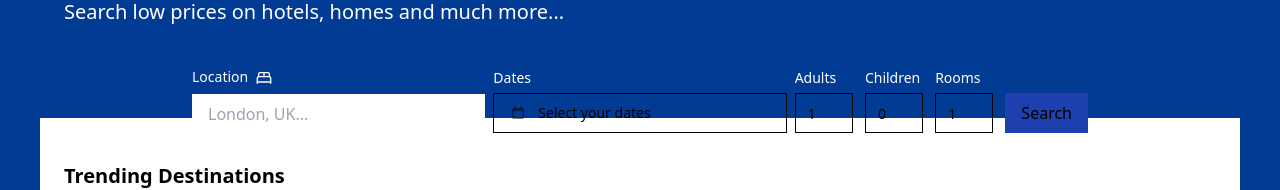
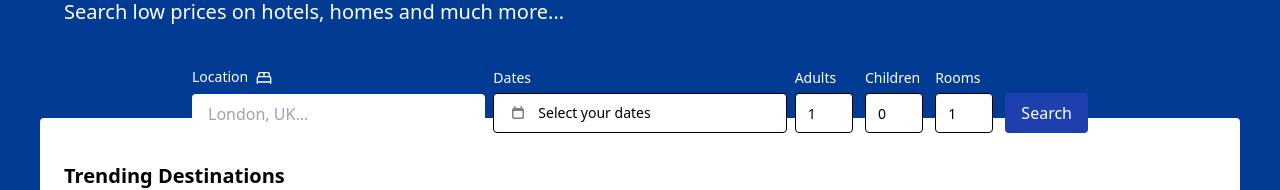
Before and after one commit to NjugunaBrian/bookingapp, a Next.js app: page / in a window 1280 px wide. Shown: the part 190-380 px from the top of the page. Built offline with nearby package versions, Linux system fonts and the light colour scheme.

Commit message:
style: consistent style format

```diff
--- a/app/page.tsx
+++ b/app/page.tsx
@@ -12,7 +12,7 @@ export default function Home() {
       <section className="m-4 mt-0 -mb-14 px-2 lg:px-4">
         <Searchform />
       </section>
-      <section className="mx-auto lg:mx-10 max-w-7xl mt-10 p-6 bg-white rounded-t-lg">
+      <section className="mx-auto lg:mx-10 max-w-7xl mt-10 p-6 bg-white rounded-t">
         <div className="pt-5">
           <h3 className="text-xl font-bold">Trending Destinations
           </h3>
@@ -22,7 +22,7 @@ export default function Home() {
         <div className="flex space-x-4 py-5 overflow-x-scroll">
           {trending_data.map((item) => (
             <div key={item.id} className="space-y-1 shrink-0 cursor-pointer">
-              <img key={item.id} src={item.src}  className="w-80 h-72 object-cover rounded-lg pb-2" alt="" />
+              <img key={item.id} src={item.src}  className="w-80 h-72 object-cover rounded pb-2" alt="" />
               <p className="font-bold">{item.title}</p>
               <p>{item.location}</p>
               <p className="font-light text-sm">{item.description}</p>
--- a/app/search/page.tsx
+++ b/app/search/page.tsx
@@ -62,8 +62,8 @@ async function Searchpage({ searchParams } : Props) {
                   </div>
 
                   <div className="text-right">
-                    <p className="text-xs">{item.booking_metadata}</p>
-                    <p className="font-bold text-2xl">{item.price}</p>
+                    <p className="text-xs ">{item.booking_metadata}</p>
+                    <p className="text-2xl font-bold">{item.price}</p>
                   </div>
 
                 </div>
--- a/components/Searchform.tsx
+++ b/components/Searchform.tsx
@@ -81,7 +81,7 @@ function Searchform() {
 
     return (
         <Form {...form}>
-            <form onSubmit={form.handleSubmit(onSubmit)} className="flex flex-col lg:flex-row items-center justify-center lg:max-w-4xl lg:mx-auto space-x-0 lg:space-x-2 space-y-4 lg:space-y-0 rounded-lg">
+            <form onSubmit={form.handleSubmit(onSubmit)} className="flex flex-col lg:flex-row items-center justify-center lg:max-w-4xl lg:mx-auto space-x-0 lg:space-x-2 space-y-4 lg:space-y-0 rounded">
                 <div className="grid w-full lg:max-w-xs items-center gap-1.5">
                     <FormField
                         control={form.control}
@@ -96,7 +96,7 @@ function Searchform() {
                                 <FormMessage />
 
                                 <FormControl>
-                                    <input placeholder="London, UK..." {...field} className="outline-[1px] px-4 py-2 rounded-lg w-full lg:max-w-xs" />
+                                    <input placeholder="London, UK..." {...field} className="outline-[1px] px-4 py-2 rounded w-full lg:max-w-xs" />
                                 </FormControl>
 
                             </FormItem>
@@ -119,7 +119,7 @@ function Searchform() {
                                     <PopoverTrigger asChild>
                                         <FormControl>
                                             <Button id="dates" name="dates" variant={"outline"}
-                                                className={cn("w-full justify-start text-left font-normal", !field.value.from && "text-muted-foreground")}
+                                                className={cn("w-full justify-start text-left font-normal bg-white hover:bg-gray-100 rounded", !field.value.from && "text-muted-foreground")}
                                             >
                                                 <CalendarIcon className="h-4 w-4 mr-3 opacity-50" />
                                                 {field.value?.from ? (
@@ -141,7 +141,7 @@ function Searchform() {
                                         </FormControl>
 
                                     </PopoverTrigger>
-                                    <PopoverContent>
+                                    <PopoverContent className="bg-white">
                                         <Calendar
                                             initialFocus
                                             mode="range"
@@ -172,7 +172,7 @@ function Searchform() {
                                 <FormLabel className="text-white">Adults</FormLabel>
                                 <FormMessage />
                                 <FormControl>
-                                    <Input type="number" placeholder="Adults" {...field} />
+                                    <Input type="number" placeholder="Adults" {...field} className="bg-white hover:bg-gray-100 rounded" />
                                 </FormControl>
 
                             </FormItem>
@@ -189,7 +189,7 @@ function Searchform() {
                                 <FormLabel className="text-white">Children</FormLabel>
                                 <FormMessage />
                                 <FormControl>
-                                    <Input type="number" placeholder="Children" {...field} />
+                                    <Input type="number" placeholder="Children" {...field} className="bg-white hover:bg-gray-100 rounded" />
                                 </FormControl>
 
                             </FormItem>
@@ -206,7 +206,7 @@ function Searchform() {
                                 <FormLabel className="text-white">Rooms</FormLabel>
                                 <FormMessage />
                                 <FormControl>
-                                    <Input type="number" placeholder="Rooms" {...field} />
+                                    <Input type="number" placeholder="Rooms" {...field} className="bg-white hover:bg-gray-100 rounded" />
                                 </FormControl>
 
                             </FormItem>
@@ -216,7 +216,7 @@ function Searchform() {
                     </div>
 
                     <div className="mt-auto">
-                        <Button type="submit" className="bg-blue-800 text-base">
+                        <Button type="submit" className="bg-blue-800 hover:bg-blue-700 text-white  text-base rounded">
                             Search
                         </Button>
                     </div>
--- a/lib/fetchResults.ts
+++ b/lib/fetchResults.ts
@@ -46,7 +46,7 @@ export async function fetchResults(searchParams: SearchParams) {
               {
                 _fn: "xpath_one",
                 _args: [
-                  ".//h4[contains(@class, 'abf093bdfe e8f7c070a7')]/text()",
+                  `.//h4[contains(@class, 'abf093bdfe e8f7c070a7')]/text()`,
                 ],
               },
             ],
@@ -56,7 +56,7 @@ export async function fetchResults(searchParams: SearchParams) {
               {
                 _fn: "xpath_one",
                 _args: [
-                  ".//div[contains(@class, 'c5ca594cb1 f19ed67e4b')]/div[contains(@class, 'abf093bdfe f45d8e4c32')]/text()",
+                  `.//div[contains(@class, 'c5ca594cb1 f19ed67e4b')]/div[contains(@class, 'abf093bdfe f45d8e4c32')]/text()`,
                 ],
               },
             ],
@@ -74,7 +74,7 @@ export async function fetchResults(searchParams: SearchParams) {
               {
                 _fn: "xpath_one",
                 _args: [
-                  `.//span[contains(@class, 'f6431b446c fbfd7c1165 e84eb96b1f')]/text()`,
+                  ".//span[contains(@class, 'f6431b446c fbfd7c1165 e84eb96b1f')]/text()",
                 ],
               },
             ],
```
